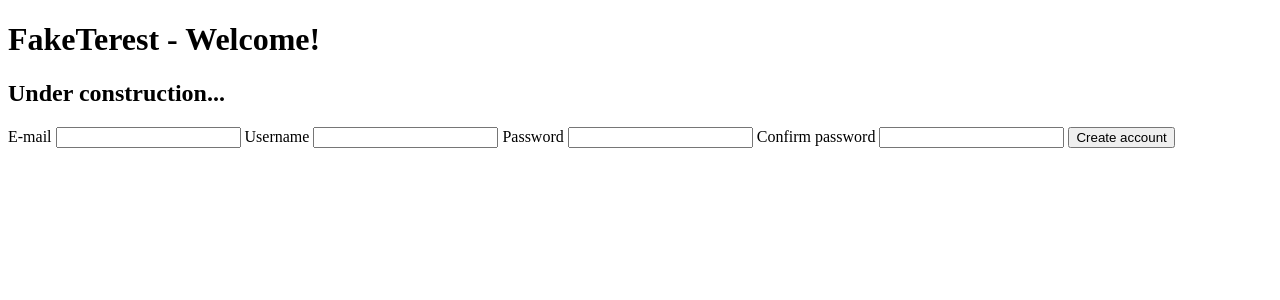
After one commit to victornunesg/fake-terest, a Flask app: page /createaccount in a window 1280 px wide. The commit adds this page. Shown: the top 300 px of the page. Run offline with Flask 3, Linux system fonts and the light colour scheme.

Commit message:
account creation and login forms added, login and logout functionalities also implemented

```diff
--- a/libraries.txt
+++ b/libraries.txt
@@ -4,3 +4,5 @@ pip install flask
 pip install flask-sqlalchemy
 pip install flask-login
 pip install flask-bcrypt
+pip install flask-wtf
+pip install email_validator
--- a/myproject/forms.py
+++ b/myproject/forms.py
@@ -1 +1,24 @@
 # file to define website forms
+from flask_wtf import FlaskForm
+from wtforms import StringField, PasswordField, SubmitField
+from wtforms.validators import DataRequired, Email, EqualTo, Length, ValidationError
+from myproject.models import User
+
+
+class FormLogin(FlaskForm):
+    email = StringField("E-mail", validators=[DataRequired(), Email()])
+    password = PasswordField("Password", validators=[DataRequired()])
+    login_button = SubmitField("Sign in")
+
+
+class FormCreateAccount(FlaskForm):
+    username = StringField("Username", validators=[DataRequired()])
+    email = StringField("E-mail", validators=[DataRequired(), Email()])
+    password = PasswordField("Password", validators=[DataRequired(), Length(6, 20)])
+    confirm_password = PasswordField("Confirm password", validators=[DataRequired(), EqualTo("password")])
+    submit_button = SubmitField("Create account")
+
+    def validate_email(self, email):
+        user = User.query.filter_by(email=email.data).first()
+        if user:
+            raise ValidationError("E-mail already registered. Sign up with a different e-mail or Sign in to continue.")
--- a/myproject/models.py
+++ b/myproject/models.py
@@ -20,6 +20,6 @@ class User(db.Model, UserMixin):  # it is a subclass of Model, from database
 
 class Photo(db.Model):
     id = db.Column(db.Integer, primary_key=True)
-    image = db.Column(db.String, default="default.png")
+    image = db.Column(db.String, default="default.jpg")
     creation_date = db.Column(db.DateTime, nullable=False, default=datetime.utcnow())
     user_id = db.Column(db.Integer, db.ForeignKey('user.id'), nullable=False)
--- a/myproject/routes.py
+++ b/myproject/routes.py
@@ -1,15 +1,48 @@
 # file to define website routes/links
-from flask import render_template, url_for
-from myproject import app
-from flask_login import login_required
+from flask import render_template, url_for, redirect
+from myproject import app, database, bcrypt
+from flask_login import login_required, login_user, logout_user, current_user
+from myproject.forms import FormLogin, FormCreateAccount
+from myproject.models import User, Photo
 
 
-@app.route("/")  # creating a new route/link to your site
+@app.route("/", methods=["GET", "POST"])  # creating a new route/link to your site
 def homepage():
-    return render_template("homepage.html")
+    formlogin = FormLogin()
+    if formlogin.validate_on_submit():
+        user = User.query.filter_by(email=formlogin.email.data).first()
+        if user and bcrypt.check_password_hash(user.password, formlogin.password.data):
+            login_user(user)
+            return redirect(url_for("profile", user_id=user.id))
+    return render_template("homepage.html", form=formlogin)
 
 
-@app.route("/perfil/<usuario>")  # pass a variable called 'usuario', to load a specific user page
+@app.route("/createaccount", methods=["GET", "POST"])
+def createaccount():
+    formcreateaccount = FormCreateAccount()
+    if formcreateaccount.validate_on_submit():
+        encrypt_password = bcrypt.generate_password_hash(formcreateaccount.password.data)
+        new_user = User(email=formcreateaccount.email.data, username=formcreateaccount.username.data,
+                        password=encrypt_password)
+        database.session.add(new_user)
+        database.session.commit()
+        login_user(new_user)
+        return redirect(url_for("profile", user_id=new_user.id))
+    return render_template("createaccount.html", form=formcreateaccount)
+
+
+@app.route("/profile/<user_id>")  # pass a variable called 'usuario', to load a specific user page
 @login_required
-def perfil(usuario):
-    return render_template("perfil.html", usuario=usuario)  # usuario is the same variable to use inside html file
+def profile(user_id):
+    if int(user_id) == int(current_user.id):
+        return render_template("profile.html", user=current_user)  # usuario is the same variable to use inside html file
+    else:
+        user = User.query.get(int(user_id))
+        return render_template("profile.html", user=user)  # usuario is the same variable to use inside html file
+
+
+@app.route("/logout")
+@login_required
+def logout():
+    logout_user()
+    return redirect(url_for("homepage"))
--- /dev/null
+++ b/myproject/templates/createaccount.html
@@ -0,0 +1,27 @@
+{% extends "homepage.html" %}
+
+{% block title %}
+Create Account - Faketerest
+{% endblock %}
+
+{% block form %}
+        <form method="POST">
+        {{ form.csrf_token }}
+
+        {{ form.email.label() }}
+        {{ form.email() }}
+
+        {{ form.username.label() }}
+        {{ form.username() }}
+
+        {{ form.password.label() }}
+        {{ form.password() }}
+
+        {{ form.confirm_password.label() }}
+        {{ form.confirm_password() }}
+
+        {{ form.submit_button() }}
+        </form>
+{% endblock %}
+
+</html>
--- a/myproject/templates/homepage.html
+++ b/myproject/templates/homepage.html
@@ -3,7 +3,7 @@
 <head>
     <meta charset="UTF-8">
     <title>
-        {% block titulo %}
+        {% block title %}
         FakeTerest
         {% endblock %}
     </title>
@@ -11,8 +11,23 @@
 
 {% block body %}
     <body>
-    <h1>FakeTerest - seja bem vindo!</h1>
-    <h2>Site em construção...</h2>
+    <h1>FakeTerest - Welcome!</h1>
+    <h2>Under construction...</h2>
+
+    {% block form %}
+    <form method="POST">
+        {{ form.csrf_token }}
+
+        {{ form.email.label() }}
+        {{ form.email() }}
+
+        {{ form.password.label() }}
+        {{ form.password() }}
+
+        {{ form.login_button() }}
+    </form>
+    {% endblock %}
+
     </body>
 {% endblock %}
 
--- a/test_database.py
+++ b/test_database.py
@@ -3,4 +3,4 @@ from myproject import app, database
 from myproject.models import User, Photo
 
 with app.app_context():
-    database.create_all()  # creating database
+    print(User)
```
Also changed, not shown: myproject/templates/perfil.html (deleted, +0 -12 lines), myproject/templates/profile.html (added, +17 -0 lines), instance/database.db, myproject/static/default.jpg (added).
